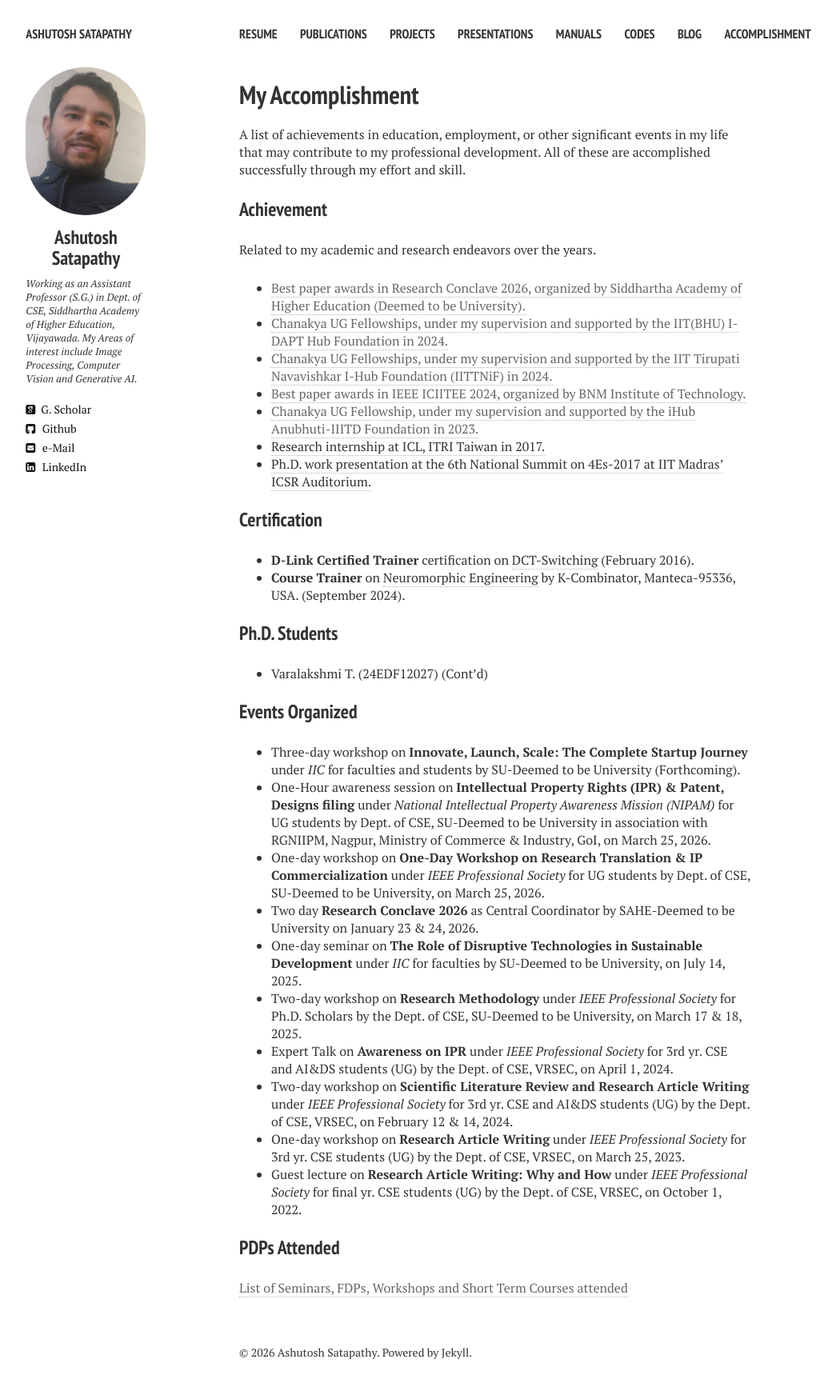
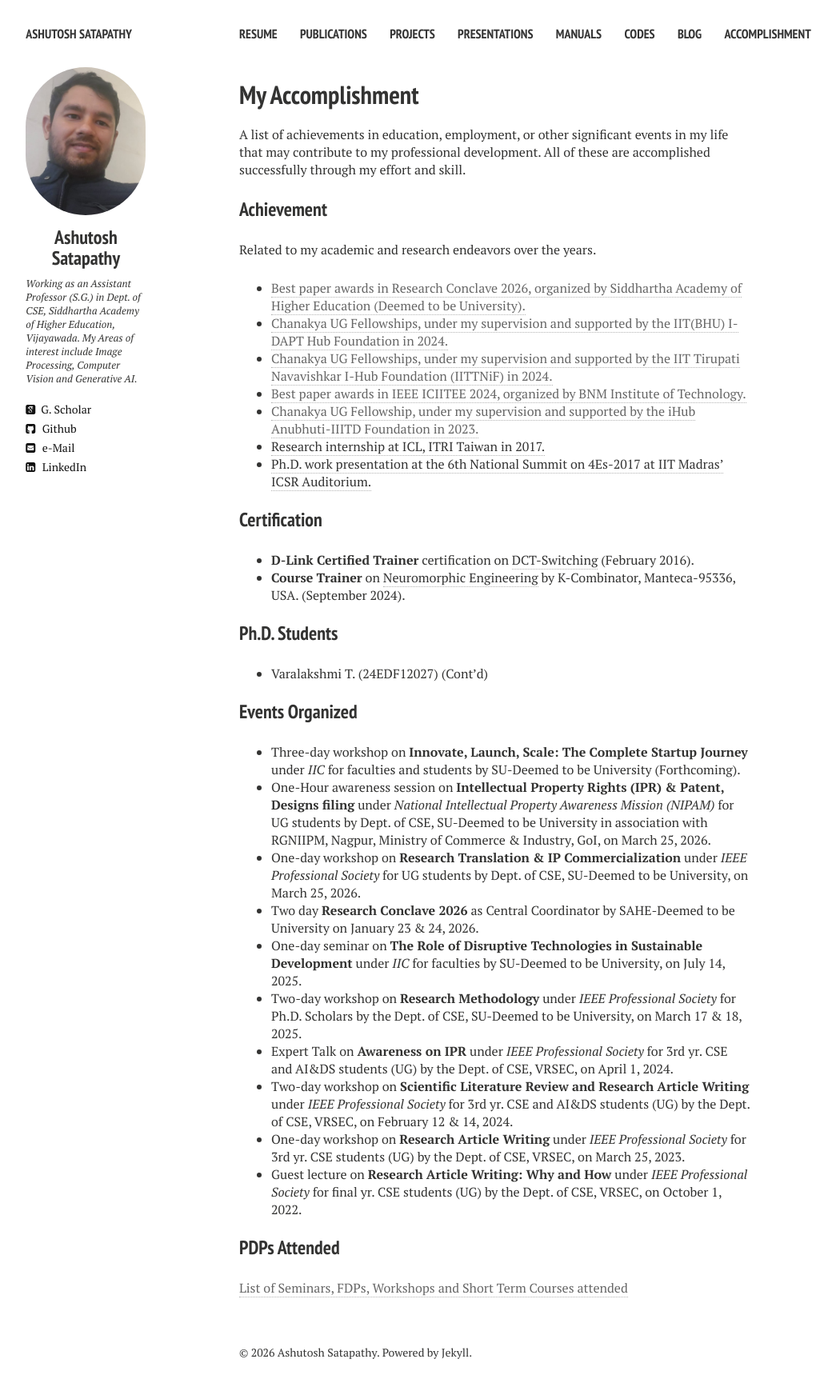
Before and after one commit to ashutoshsatapathy1990/ashutoshsatapathy1990.github.io, a Jekyll site: the page built from achievement.md, in a window 1280 px wide. Shown: the whole page at 80% size, without its empty margins (21-1066 px from the left). Built offline with Jekyll 4.4.1, drawn with Linux system fonts in a browser that asks for light colours; nearby versions of some CDN libraries.

Commit message:
Update achievement.md

```diff
--- a/achievement.md
+++ b/achievement.md
@@ -33,7 +33,7 @@ Related to my academic and research endeavors over the years.
 
 * Three-day workshop on **Innovate, Launch, Scale: The Complete Startup Journey** under _IIC_ for faculties and students by SU-Deemed to be University (Forthcoming).
 * One-Hour awareness session on **Intellectual Property Rights (IPR) & Patent, Designs filing** under _National Intellectual Property Awareness Mission (NIPAM)_ for UG students by Dept. of CSE, SU-Deemed to be University in association with RGNIIPM, Nagpur, Ministry of Commerce & Industry, GoI, on March 25, 2026.
-* One-day workshop on **One-Day Workshop on Research Translation & IP Commercialization** under _IEEE Professional Society_ for UG students by Dept. of CSE, SU-Deemed to be University, on March 25, 2026.
+* One-day workshop on **Research Translation & IP Commercialization** under _IEEE Professional Society_ for UG students by Dept. of CSE, SU-Deemed to be University, on March 25, 2026.
 * Two day **Research Conclave 2026** as Central Coordinator by SAHE-Deemed to be University on January 23 & 24, 2026.
 * One-day seminar on **The Role of Disruptive Technologies in Sustainable Development** under _IIC_ for faculties by SU-Deemed to be University, on July 14, 2025.
 * Two-day workshop on **Research Methodology** under _IEEE Professional Society_ for Ph.D. Scholars by the Dept. of CSE, SU-Deemed to be University, on March 17 & 18, 2025.
```
